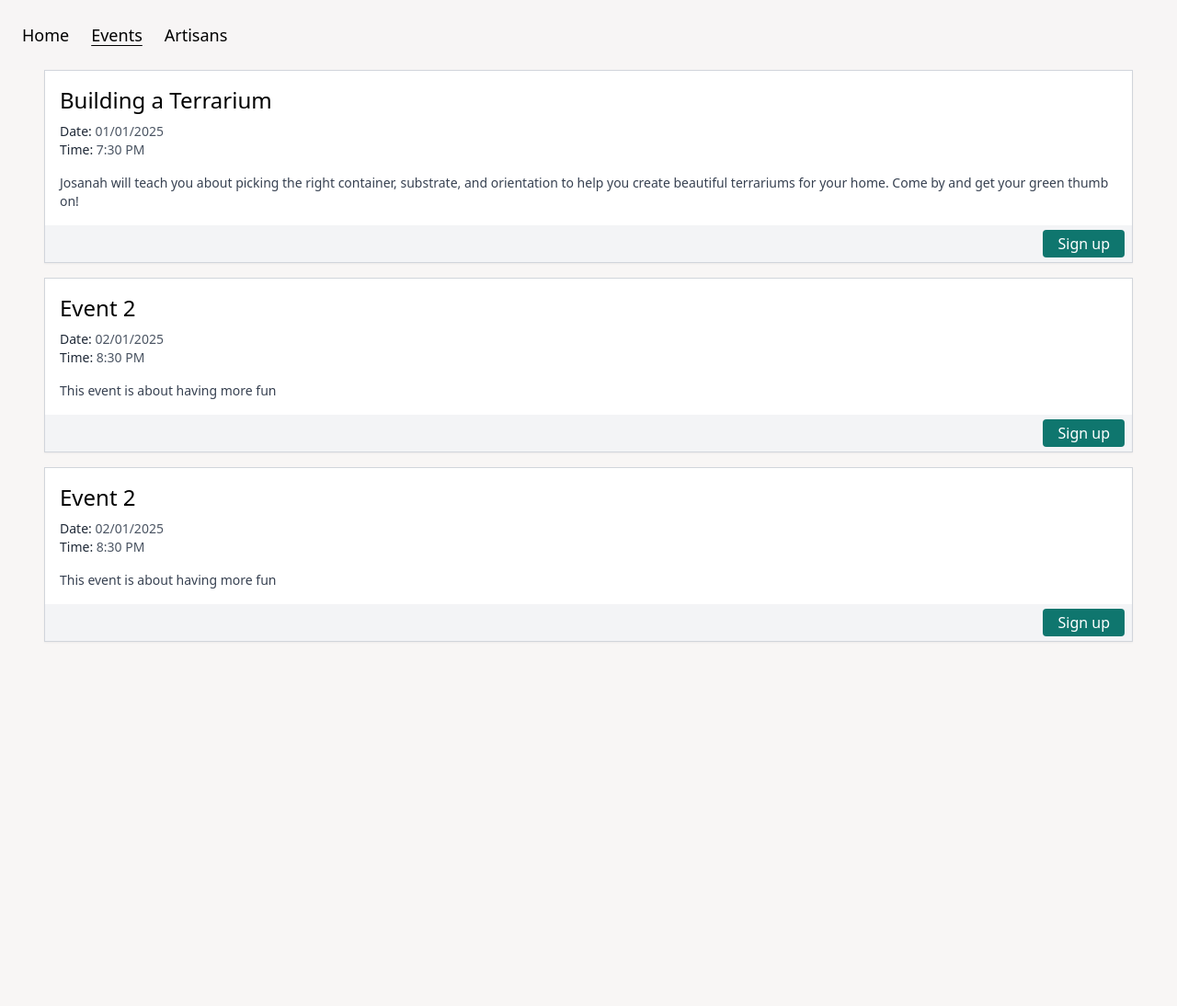
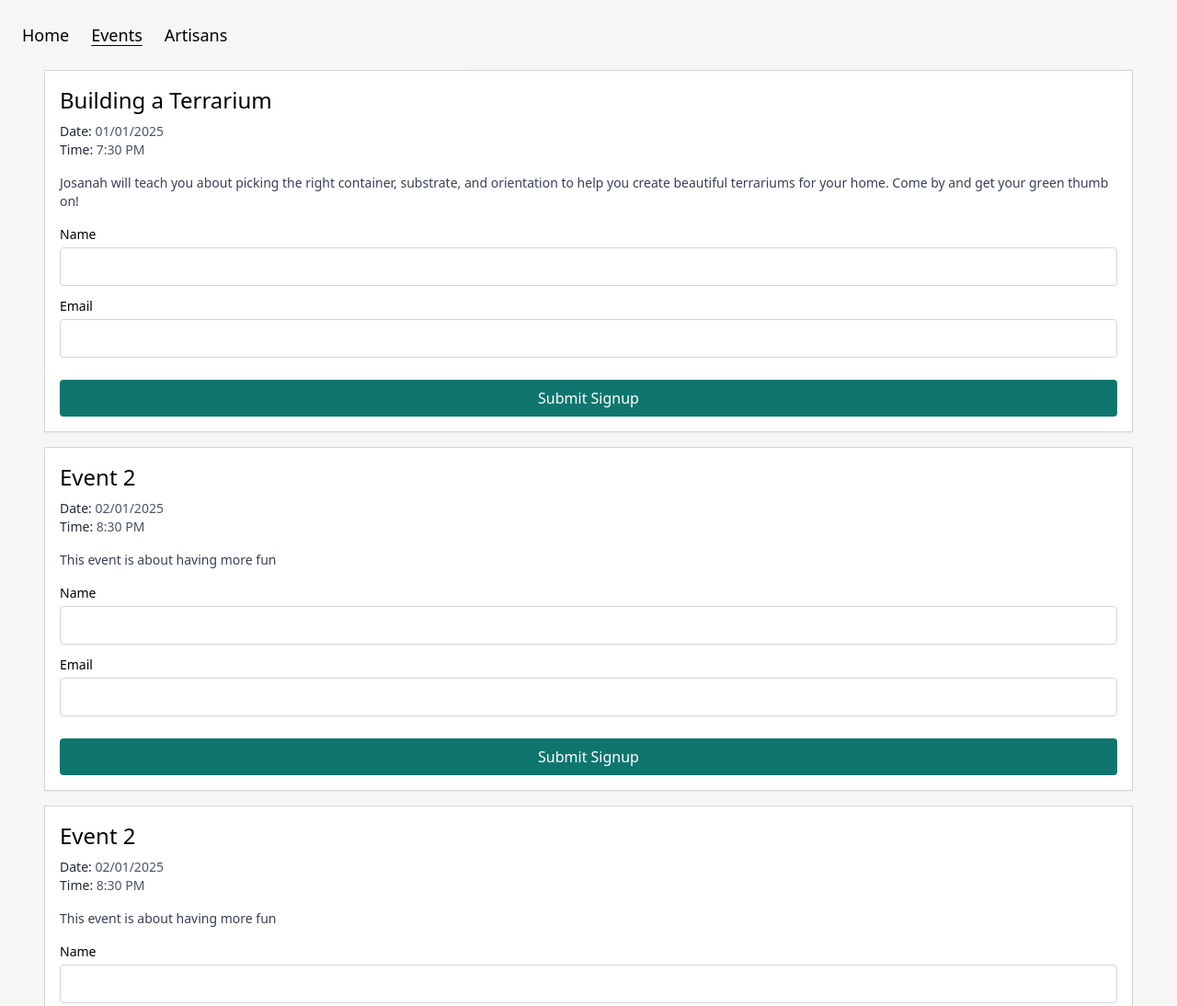
Before and after one commit to nmcdowell00/ujrs, an Astro site: page /events in a window 1280 px wide. Shown: the top 1094 px of the page at 92% size. Before the commit the page ends 800 px from the top, so only its background shows below. Built offline with nearby package versions, Linux system fonts and the light colour scheme; Astro itself is replaced by a stand-in of ours.

Commit message:
integrated form into event card

```diff
--- a/src/components/eventCard.astro
+++ b/src/components/eventCard.astro
@@ -16,16 +16,48 @@ const { name, date, time, description } = Astro.props;
       <p><span class="label font-medium text-gray-800">Date:</span> {date}</p>
       <p><span class="label font-medium text-gray-800">Time:</span> {time}</p>
     </div>
-    <p class="event-description text-sm text-gray-700">{description}</p>
-  </div>
+    <p class="event-description text-sm text-gray-700 mb-4">{description}</p>
 
-  <!-- Redirect to the signup page with the event name as a query parameter -->
-  <div class="event-footer bg-gray-100 p-2 text-right">
-    <a
-      href={`/signup?event=${encodeURIComponent(name)}`}
-      class="bg-teal-700 text-white px-4 py-1 rounded hover:bg-teal-600 transition duration-200"
+    <form
+      name="event-signup"
+      method="POST"
+      data-netlify="true"
+      data-netlify-recaptcha="true"
+      class="signup-form space-y-3"
     >
-      Sign up
-    </a>
+      <input type="hidden" name="form-name" value="event-signup" />
+      <input type="hidden" name="event-name" value={name} />
+
+      <div>
+        <label for={`name-${name}`} class="block text-sm mb-1">Name</label>
+        <input
+          type="text"
+          id={`name-${name}`}
+          name="name"
+          required
+          class="w-full p-2 border border-gray-300 rounded"
+        />
+      </div>
+
+      <div>
+        <label for={`email-${name}`} class="block text-sm mb-1">Email</label>
+        <input
+          type="email"
+          id={`email-${name}`}
+          name="email"
+          required
+          class="w-full p-2 border border-gray-300 rounded"
+        />
+      </div>
+
+      <div data-netlify-recaptcha="true"></div>
+
+      <button
+        type="submit"
+        class="w-full bg-teal-700 text-white px-4 py-2 rounded hover:bg-teal-600 transition duration-200"
+      >
+        Submit Signup
+      </button>
+    </form>
   </div>
 </div>
--- a/src/pages/index.astro
+++ b/src/pages/index.astro
@@ -24,8 +24,7 @@ import MainAltNoYScroll from '../components/MainAltNoYScroll.astro';
 			<Image
 				src={Storefront}
 				alt="storefront"
-				width={450}
-				class="hidden md:block shadow-lg w-full"
+				class="hidden md:block w-[40%] shadow-lg "
 			/>
 			<div class="flex flex-col w-full h-full max-w-md gap-2">
 				<h1 class="text-center md:text-left text-3xl">
```
